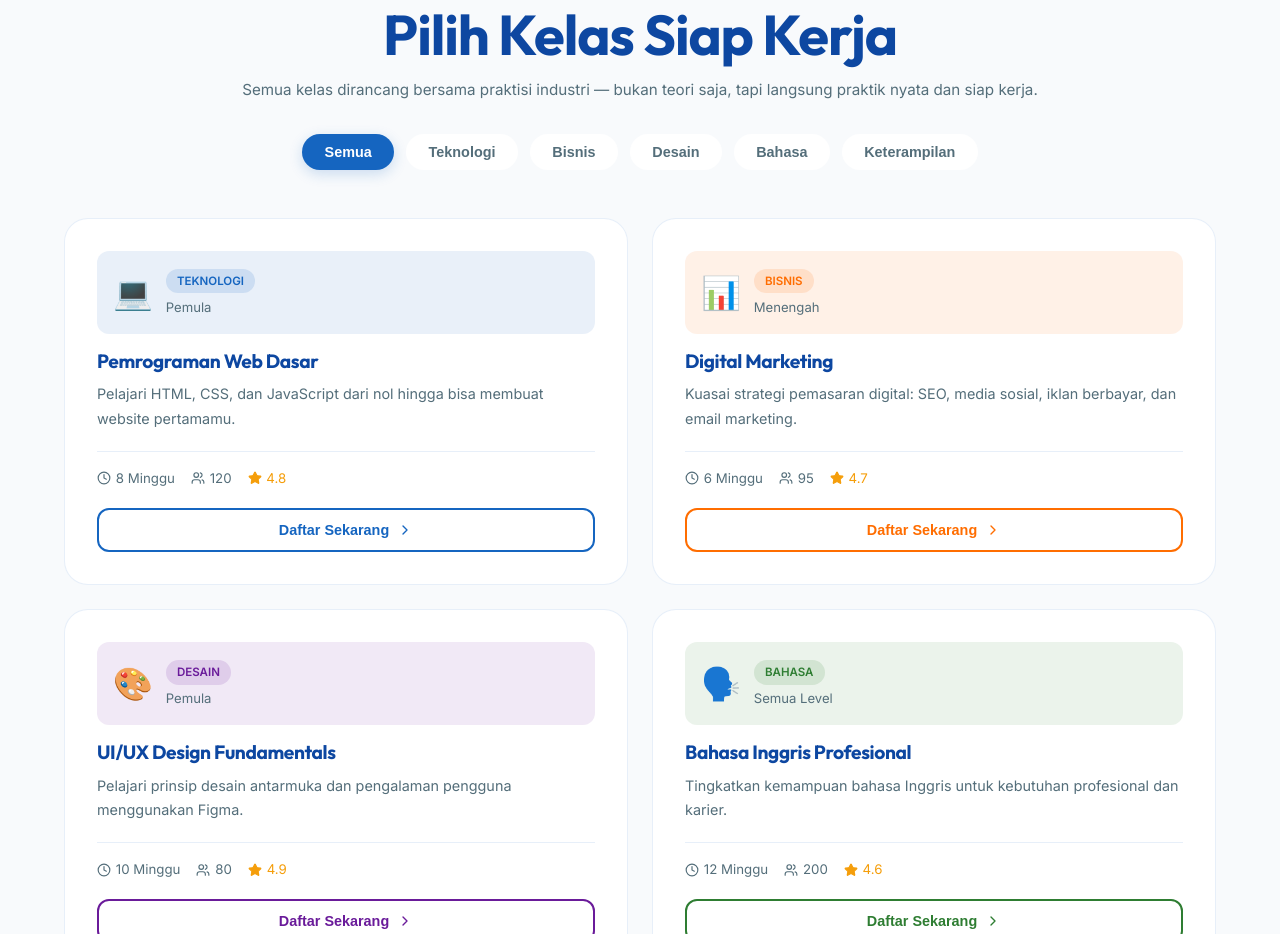
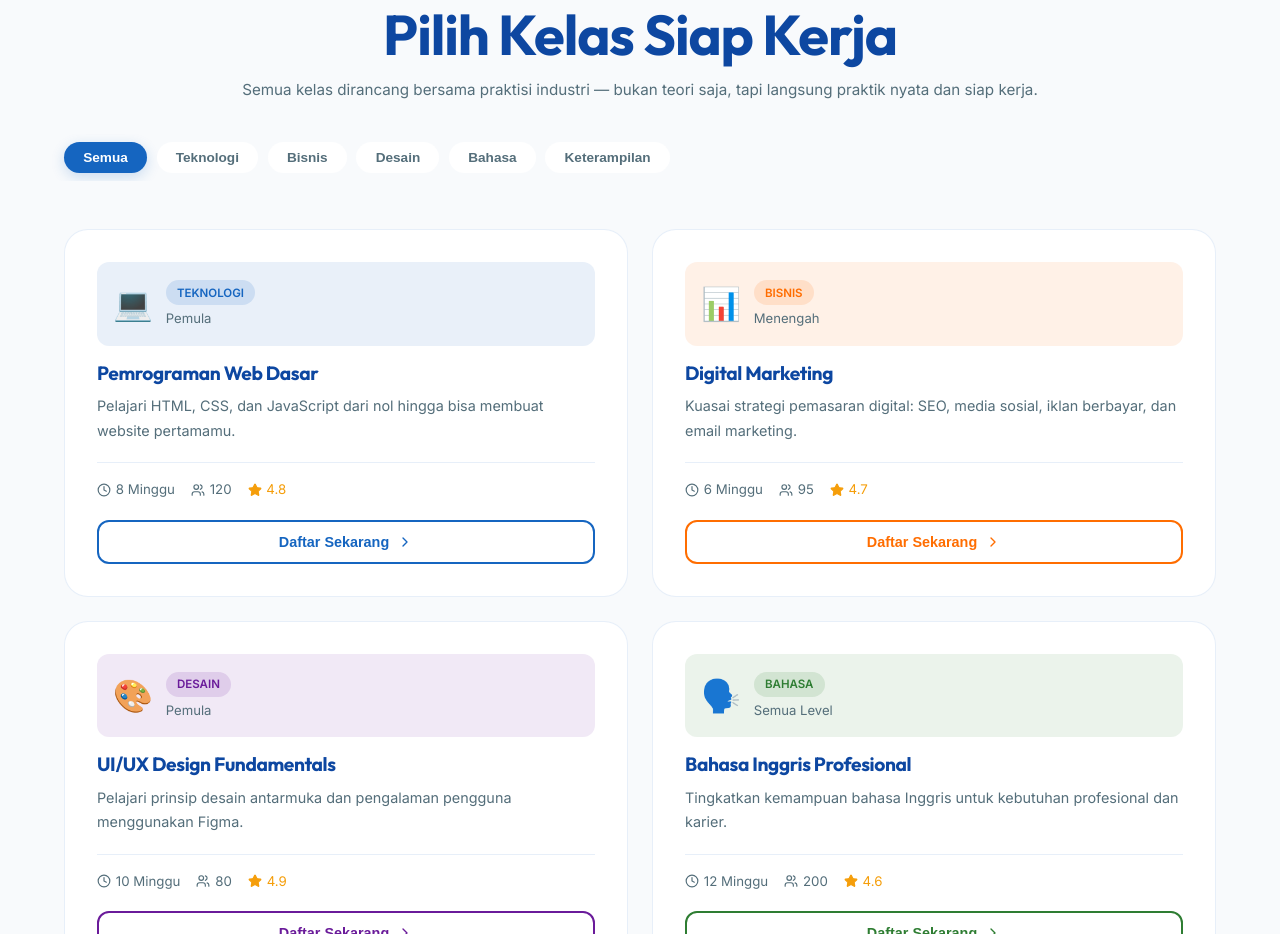
Before and after one commit to anhar-glicth/yoiapp, a React (Vite) app: page /pelatihan in a window 1280 px wide. Shown: the part 1040-1974 px from the top of the page. Built offline with nearby package versions, Linux system fonts and the light colour scheme.

Commit message:
feat: add global stylesheet and Pelatihan page component

```diff
--- a/src/index.css
+++ b/src/index.css
@@ -442,11 +442,22 @@ h3 { font-size: clamp(1.4rem, 3vw, 2.2rem); }
   display: flex;
   flex-direction: column;
   align-items: center;
-  gap: 0.2rem;
+  gap: 0.15rem;
   color: var(--text-muted);
   text-decoration: none;
-  font-size: 0.65rem;
-  font-weight: 600;
+  font-size: 0.6rem; /* Smaller font for better fit */
+  font-weight: 700;
+  flex: 1;
+  min-width: 0;
+  padding: 0.2rem;
+}
+
+.hide-scrollbar::-webkit-scrollbar {
+  display: none;
+}
+.hide-scrollbar {
+  -ms-overflow-style: none;
+  scrollbar-width: none;
 }
 
 .mobile-nav-item.active {
--- a/src/pages/Pelatihan.jsx
+++ b/src/pages/Pelatihan.jsx
@@ -89,9 +89,34 @@ const Pelatihan = () => {
           <div style={{ textAlign: 'center', marginBottom: '3rem' }}>
             <h2 style={{ color: 'var(--text-main)', marginBottom: '0.6rem' }}>Pilih Kelas Siap Kerja</h2>
             <p style={{ color: 'var(--text-muted)', marginBottom: '2rem', fontSize: '0.95rem' }}>Semua kelas dirancang bersama praktisi industri — bukan teori saja, tapi langsung praktik nyata dan siap kerja.</p>
-            <div style={{ display: 'flex', gap: '0.75rem', flexWrap: 'wrap', justifyContent: 'center' }}>
+            <div className="hide-scrollbar" style={{
+              display: 'flex',
+              gap: '0.6rem',
+              overflowX: 'auto',
+              padding: '0.5rem 1rem',
+              margin: '0 -1rem 1.5rem',
+              justifyContent: 'flex-start',
+              WebkitOverflowScrolling: 'touch'
+            }}>
               {categories.map(cat => (
-                <button key={cat} onClick={() => setActiveCategory(cat)} style={{ padding: '0.6rem 1.4rem', borderRadius: '100px', border: 'none', cursor: 'pointer', fontWeight: '600', fontSize: '0.9rem', transition: 'all 0.25s', background: activeCategory === cat ? 'var(--primary)' : 'var(--bg-card)', color: activeCategory === cat ? 'white' : 'var(--text-muted)', boxShadow: activeCategory === cat ? '0 4px 14px var(--primary-glow)' : 'none' }}>
+                <button
+                  key={cat}
+                  onClick={() => setActiveCategory(cat)}
+                  style={{
+                    padding: '0.5rem 1.2rem',
+                    borderRadius: '100px',
+                    border: 'none',
+                    cursor: 'pointer',
+                    fontWeight: '600',
+                    fontSize: '0.85rem',
+                    whiteSpace: 'nowrap',
+                    transition: 'all 0.25s',
+                    background: activeCategory === cat ? 'var(--primary)' : 'var(--bg-card)',
+                    color: activeCategory === cat ? 'white' : 'var(--text-muted)',
+                    boxShadow: activeCategory === cat ? '0 4px 14px var(--primary-glow)' : 'none',
+                    flexShrink: 0
+                  }}
+                >
                   {cat}
                 </button>
               ))}
```
